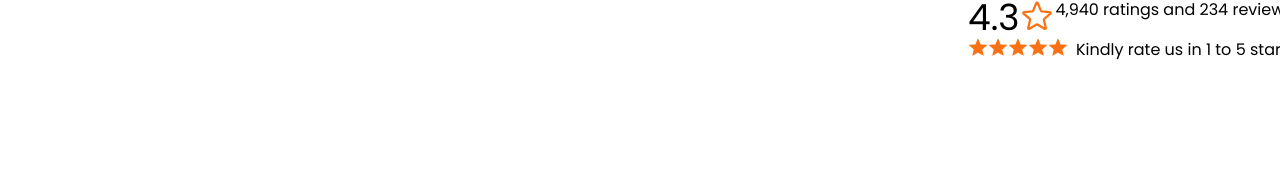
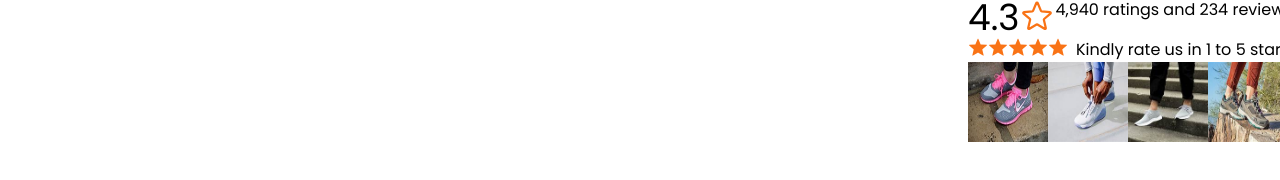
Before and after one commit to ReactDevsSindri/striderkart, a React (Create React App) app: page /#/productpage/1 in a window 1280 px wide. Shown: the part 270-450 px from the top of the page. Built offline with nearby package versions, Linux system fonts and the light colour scheme; no server answers.

Commit message:
Review images

```diff
--- a/src/pages/ProductPage.jsx
+++ b/src/pages/ProductPage.jsx
@@ -8,8 +8,8 @@ import { useToast } from "../components/ui/use-toast";
 import AppContext from "../context/AppContext";
 import CartContext from "../context/CartContext";
 // import { Progress } from "../components/ui/progress";
-import Img1 from "../assets/img/red-nike-1.jpg";
 import { StarFilledIcon } from "@radix-ui/react-icons";
+// import {Img, Img1, Img2, Img4} from "../assets/index";
 
 const ProductPage = () => {
   const appContext = useContext(AppContext);
@@ -174,12 +174,12 @@ const ProductPage = () => {
 <span onClick={()=>{setRate(5);}}><StarFilledIcon className="text-orange-500 size-[20px]"/> </span>
 <h1 className="text-1xl mx-2"> {reviews[rate]}</h1>
 </div>
-{/* <div className="flex flex-row">
-  <img src={Img1} alt="error" />
-  <img src={Img1} alt="error" />
-  <img src={Img1} alt="error" />
-  <img src={Img1} alt="error" />
-</div> */}
+<div className="flex flex-row">
+  <img className="size-20" src={assets.Img1} alt="error" />
+  <img className="size-20" src={assets.Img2} alt="error" />
+  <img className="size-20" src={assets.Img} alt="error" />
+  <img className="size-20" src={assets.Img4} alt="error" />
+</div>
           </div>
         </div>
       </div>
```
Also changed, not shown: src/assets/index.js (+8 -0 lines).
